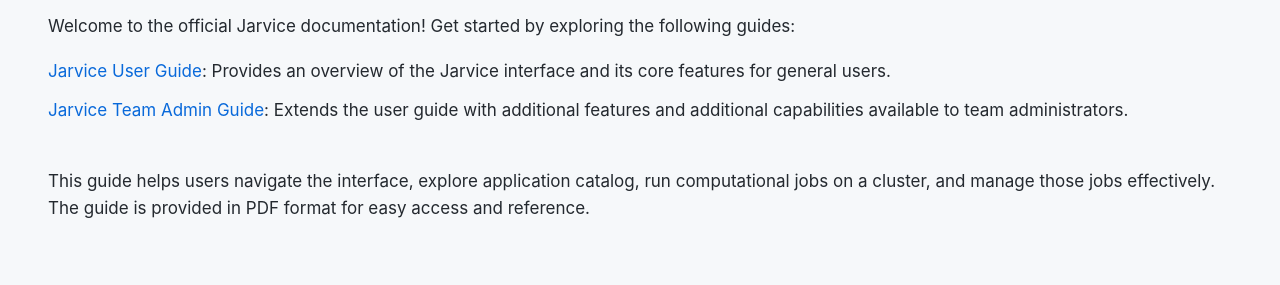
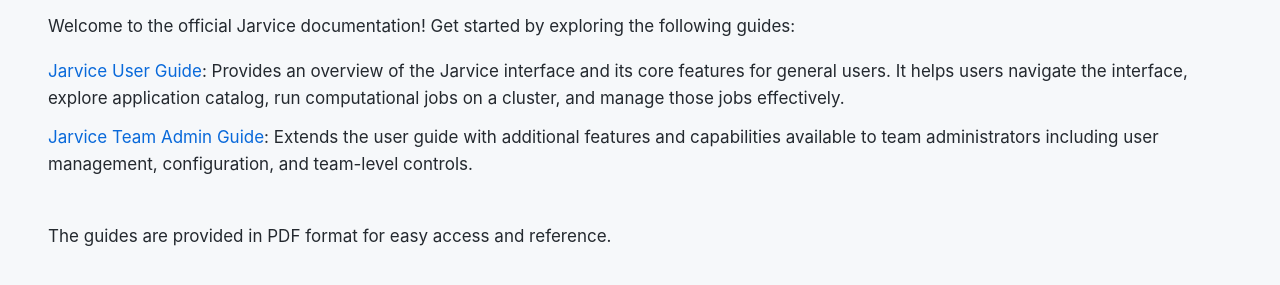
Before and after one commit to nimbix/jarvice-guides, a plain HTML site: page index.html in a window 1280 px wide. Shown: the part 97-382 px from the top of the page. Drawn offline with Linux system fonts and the light colour scheme.

Commit message:
Update index.html

```diff
--- a/index.html
+++ b/index.html
@@ -43,13 +43,12 @@ p {
 </h1>
   <p> Welcome to the official Jarvice documentation! Get started by exploring the following guides:</p>
   <ul class="indented-list">
-    <li><a href="Jarvice_user_guide.pdf">Jarvice User Guide</a>: Provides an overview of the Jarvice interface and its core features for general users.</li>
-    <li><a href="Jarvice_team_admin_guide.pdf">Jarvice Team Admin Guide</a>: Extends the user guide with additional features and additional capabilities available to team administrators.</li>
+    <li><a href="Jarvice_user_guide.pdf">Jarvice User Guide</a>: Provides an overview of the Jarvice interface and its core features for general users. It helps users navigate the interface, explore application catalog, run computational jobs on a cluster, and manage those jobs effectively.</li>
+    <li><a href="Jarvice_team_admin_guide.pdf">Jarvice Team Admin Guide</a>: Extends the user guide with additional features and capabilities available to team administrators including user management, configuration, and team-level controls.</li>
   </ul>
 <br>
 
-<p>This guide helps users navigate the interface, explore application catalog, run computational jobs on a cluster, and manage those jobs effectively.
-The guide is provided in PDF format for easy access and reference.</p>
+<p>The guides are provided in PDF format for easy access and reference.</p>
 
 
 </body>
```
